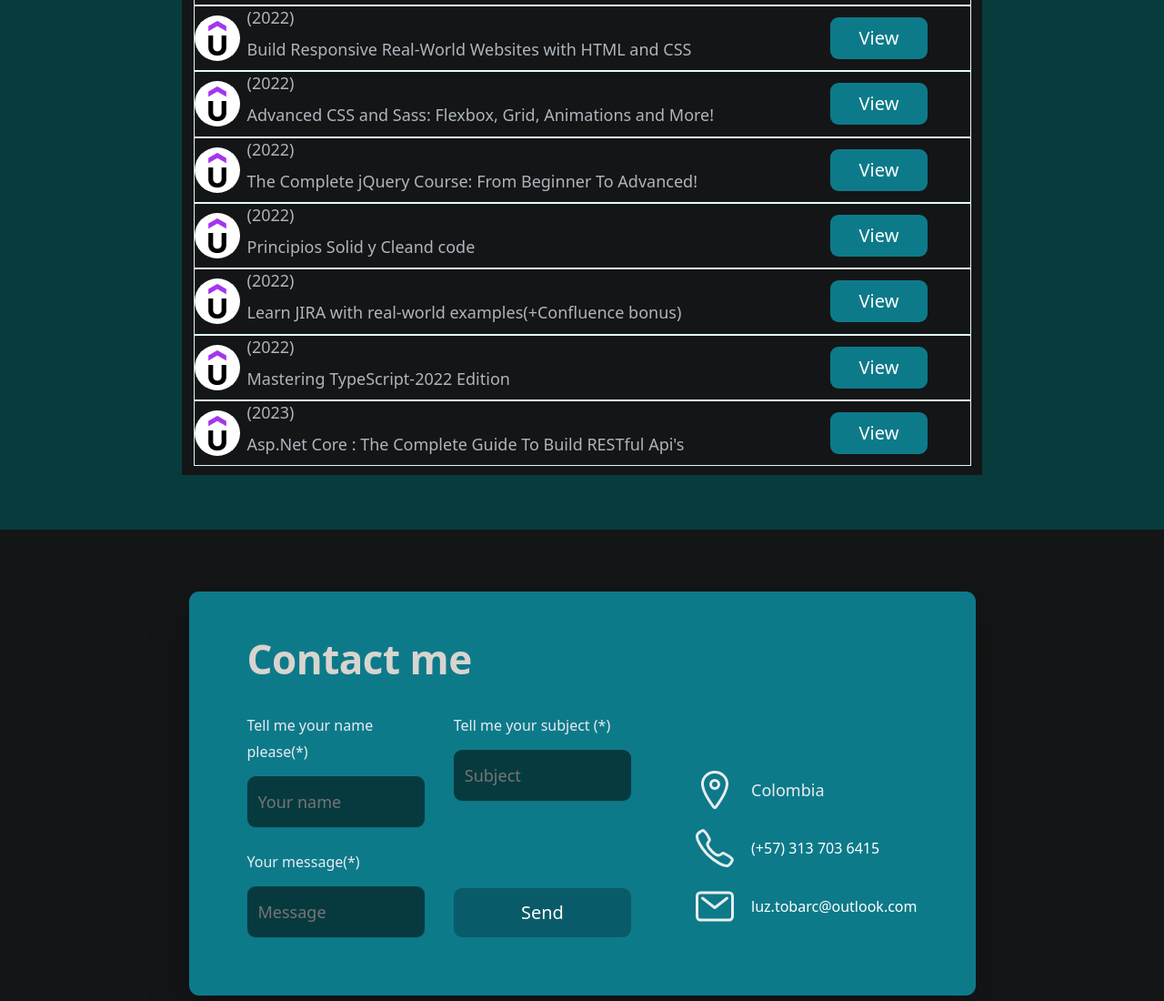
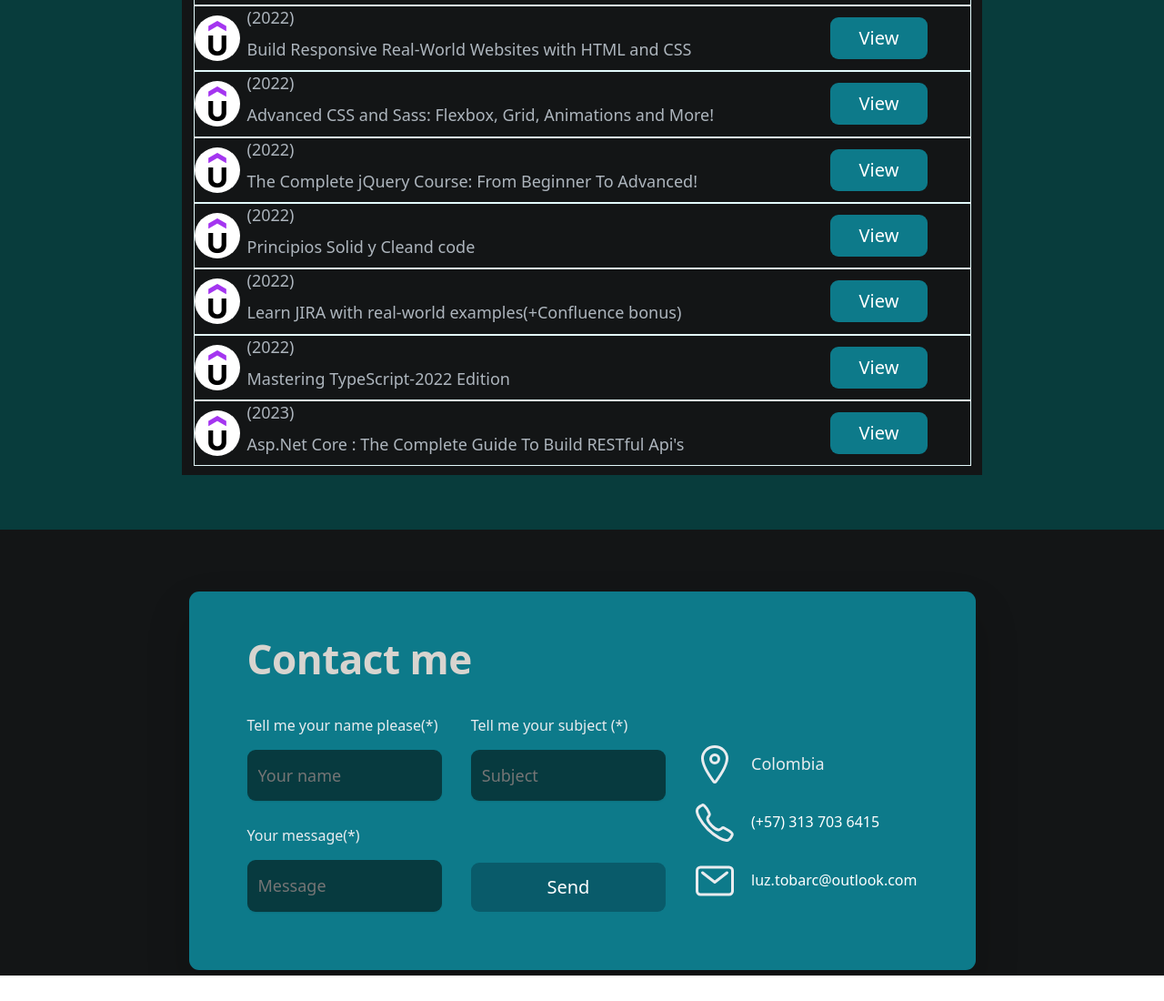
Before and after one commit to lizth93/curriculum-react, a React (Create React App) app: page / in a window 1280 px wide. Shown: the part 2874-3974 px from the top of the page at 91% size. After the commit the page ends 3946 px from the top, so only its background shows below. Built offline with nearby package versions, Linux system fonts and the light colour scheme.

Commit message:
Refactor css styles

```diff
--- a/src/components/contact/index.ts
+++ b/src/components/contact/index.ts
@@ -26,10 +26,6 @@
     color: ${textLightColor};
   }
 
-  .grid {
-    row-gap: 6.2rem;
-    column-gap: 4.8rem;
-  }
   .grid--2--cols {
     grid-template-columns: 2fr 1fr;
   }
@@ -92,18 +88,18 @@
 
   .link {
     text-decoration: none;
-  }
 
-  .link:link,
-  .link:visited {
+    &:link,
+    &:visited {
       text-decoration: none;
       font-size: 1.6rem;
       color: ${textWhiteColor};
       transition: all 0.3s;
     }
-  .link:hover,
-  .link:active {
+    &:hover,
+    &:active {
       color: ${blueLight};
+    }
   }
 
   .contact-icon {
```
Lines whose indentation alone changed are shown as unchanged.
